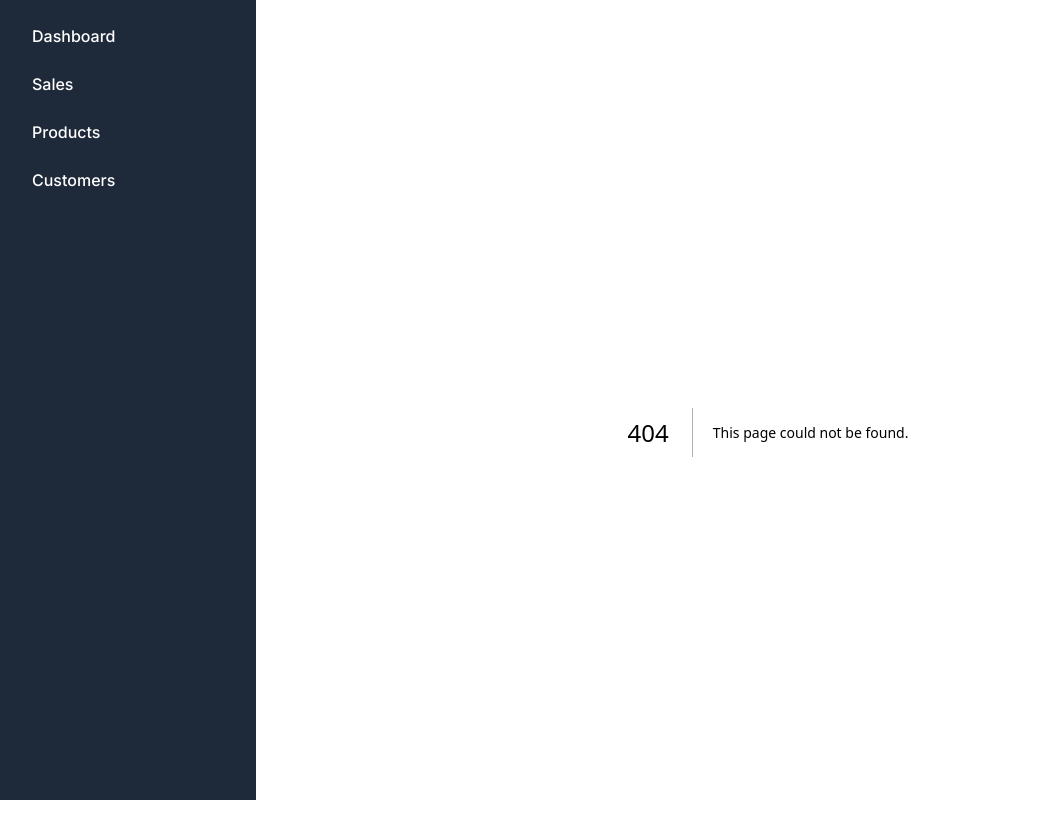
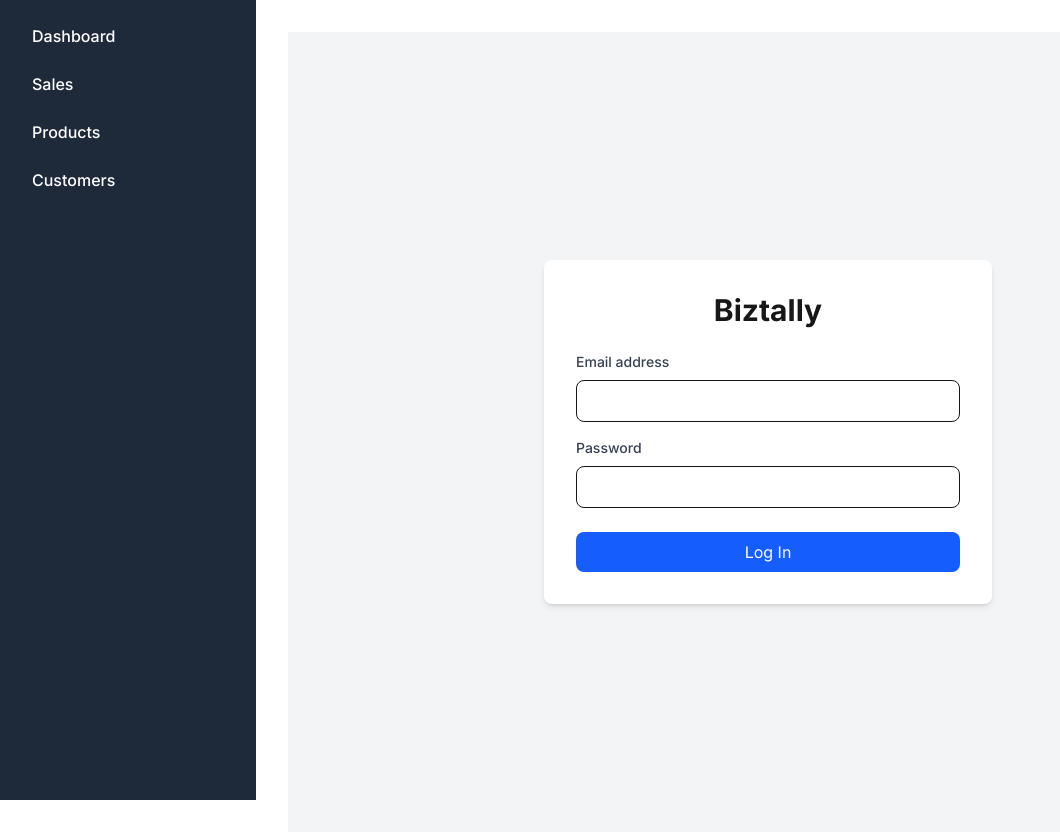
Before and after one commit to Swaaleh/biztally, a Next.js app: page /login in a window 1280 px wide. Before the commit this address had no page. Shown: the top 838 px of the page, without its empty margins (0-1060 px from the left). Built offline with nearby package versions, Linux system fonts and the light colour scheme; no server answers.

Commit message:
Create the Login Page Component

```diff
--- /dev/null
+++ b/app/(auth)/login/page.tsx
@@ -0,0 +1,77 @@
+// app/(auth)/login/page.tsx
+'use client';
+
+import { useState } from 'react';
+import { useRouter } from 'next/navigation';
+import { supabase } from '@/app/_utils/supabase';
+
+export default function LoginPage() {
+  const [email, setEmail] = useState('');
+  const [password, setPassword] = useState('');
+  const [loading, setLoading] = useState(false);
+  const [error, setError] = useState<string | null>(null);
+  const router = useRouter();
+
+  const handleLogin = async (e: React.FormEvent) => {
+    e.preventDefault();
+    setLoading(true);
+    setError(null);
+try {
+    const { error } = await supabase.auth.signInWithPassword({
+        email,
+        password,
+      });
+      if (error) {
+        throw error;
+      }
+    }catch (err: any) {
+        setError(err.message);
+    }finally {
+        setLoading(false);
+    }
+  };
+
+  return (
+    <div className="flex min-h-screen items-center justify-center bg-gray-100">
+      <div className="w-full max-w-md rounded-lg bg-white p-8 shadow-md">
+        <h1 className="mb-6 text-center text-3xl font-bold">Biztally</h1>
+        <form onSubmit={handleLogin}>
+          <div className="mb-4">
+            <label htmlFor="email" className="mb-2 block text-sm font-medium text-gray-700">
+              Email address
+            </label>
+            <input
+              type="email"
+              id="email"
+              value={email}
+              onChange={(e) => setEmail(e.target.value)}
+              className="w-full rounded-lg border px-3 py-2 focus:border-blue-500 focus:outline-none"
+              required
+            />
+          </div>
+          <div className="mb-6">
+            <label htmlFor="password" className="mb-2 block text-sm font-medium text-gray-700">
+              Password
+            </label>
+            <input
+              type="password"
+              id="password"
+              value={password}
+              onChange={(e) => setPassword(e.target.value)}
+              className="w-full rounded-lg border px-3 py-2 focus:border-blue-500 focus:outline-none"
+              required
+            />
+          </div>
+          <button
+            type="submit"
+            className="w-full rounded-lg bg-blue-600 py-2 text-white hover:bg-blue-700 focus:outline-none focus:ring-4 focus:ring-blue-500"
+            disabled={loading}
+          >
+            {loading ? 'Logging in...' : 'Log In'}
+          </button>
+          {error && <p className="mt-4 text-center text-red-500">{error}</p>}
+        </form>
+      </div>
+    </div>
+  );
+}
```
